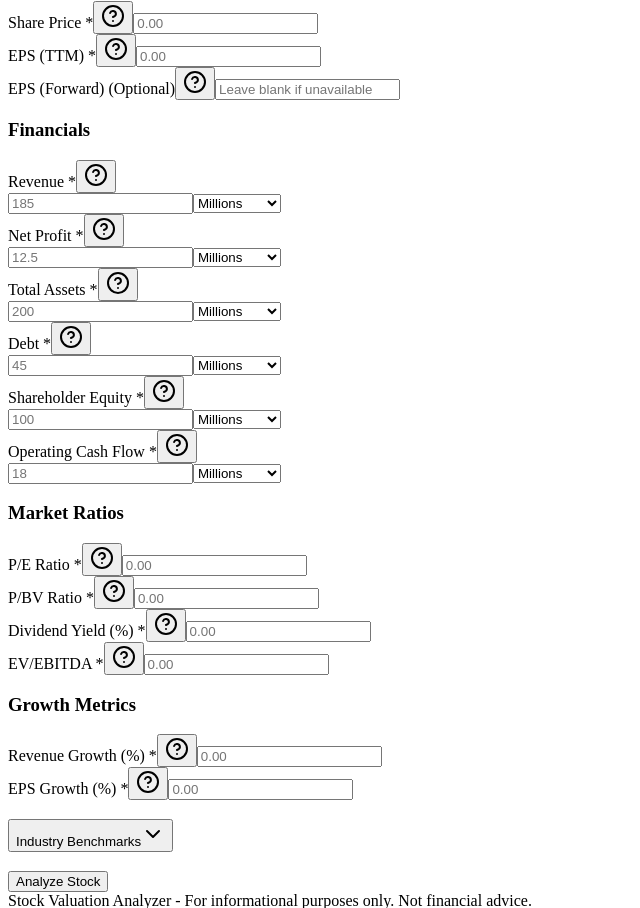
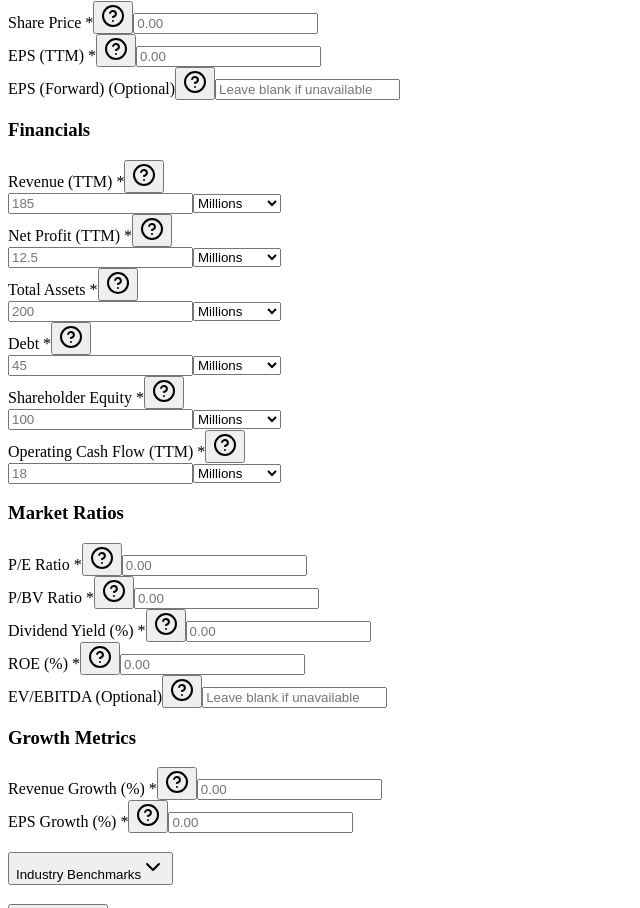
Before and after one commit to pgimhan/stock_analyzer, a React (Vite) app in the folder client/: page / in a window 1280 px wide. Shown: the part 471-1379 px from the top of the page, without its empty margins (0-640 px from the left). Built offline with nearby package versions, Linux system fonts and the light colour scheme; a web font is replaced by a local one.

Commit message:
ROE set as a input

```diff
--- a/client/src/components/RatioTable.tsx
+++ b/client/src/components/RatioTable.tsx
@@ -98,7 +98,7 @@ export default function RatioTable({ result, industryData }: RatioTableProps) {
               </TableRow>
             </TableHeader>
             <TableBody>
-              {ratios.map((ratio, index) => {
+              {ratios.filter(ratio => ratio.stock != null && ratio.stock !== 0).map((ratio, index) => {
                 const diff = ((ratio.stock - ratio.industry) / ratio.industry) * 100;
                 const status = getStatus(ratio.stock, ratio.industry, ratio.lowerIsBetter);
 
--- a/client/src/components/StockInputForm.tsx
+++ b/client/src/components/StockInputForm.tsx
@@ -198,7 +198,7 @@ export default function StockInputForm({ onAnalyze, initialData }: StockInputFor
               <div className="grid grid-cols-1 md:grid-cols-2 gap-4">
                 <div className="space-y-2">
                   <Label htmlFor="revenue" className="flex items-center gap-2">
-                    Revenue *
+                    Revenue (TTM) *
                     <FieldInfo {...fieldDescriptions.revenue} />
                   </Label>
                   <div className="flex gap-2">
@@ -222,7 +222,7 @@ export default function StockInputForm({ onAnalyze, initialData }: StockInputFor
                 </div>
                 <div className="space-y-2">
                   <Label htmlFor="netProfit" className="flex items-center gap-2">
-                    Net Profit *
+                    Net Profit (TTM) *
                     <FieldInfo {...fieldDescriptions.netProfit} />
                   </Label>
                   <div className="flex gap-2">
@@ -317,7 +317,7 @@ export default function StockInputForm({ onAnalyze, initialData }: StockInputFor
                 </div>
                 <div className="space-y-2">
                   <Label htmlFor="cashFlow" className="flex items-center gap-2">
-                    Operating Cash Flow *
+                    Operating Cash Flow (TTM) *
                     <FieldInfo {...fieldDescriptions.cashFlow} />
                   </Label>
                   <div className="flex gap-2">
@@ -391,16 +391,31 @@ export default function StockInputForm({ onAnalyze, initialData }: StockInputFor
                 </div>
 
                 <div className="space-y-2">
+                  <Label htmlFor="roe" className="flex items-center gap-2">
+                    ROE (%) *
+                    <FieldInfo {...fieldDescriptions.roe} />
+                  </Label>
+                  <Input
+                    id="roe"
+                    type="number"
+                    step="0.01"
+                    placeholder="0.00"
+                    {...register("roe", { valueAsNumber: true })}
+                    data-testid="input-roe"
+                  />
+                  {errors.roe && <p className="text-sm text-destructive">{errors.roe.message}</p>}
+                </div>
+                <div className="space-y-2">
                   <Label htmlFor="evEbitda" className="flex items-center gap-2">
-                    EV/EBITDA *
+                    EV/EBITDA <span className="text-muted-foreground text-xs">(Optional)</span>
                     <FieldInfo {...fieldDescriptions.evEbitda} />
                   </Label>
                   <Input
                     id="evEbitda"
                     type="number"
                     step="0.01"
-                    placeholder="0.00"
-                    {...register("evEbitda", { valueAsNumber: true })}
+                    placeholder="Leave blank if unavailable"
+                    {...register("evEbitda", { setValueAs: v => v === '' ? undefined : Number(v) })}
                     data-testid="input-ev-ebitda"
                   />
                 </div>
--- a/client/src/lib/exampleData.ts
+++ b/client/src/lib/exampleData.ts
@@ -12,6 +12,7 @@ export const exampleStockData: StockAnalysis = {
   debt: 45000000,
   equity: 86206897,
   cashFlow: 18000000,
+  roe: 14.5,
   peRatio: 14.34,
   pbvRatio: 1.85,
   dividendYield: 3.2,
--- a/client/src/lib/fieldDescriptions.ts
+++ b/client/src/lib/fieldDescriptions.ts
@@ -83,6 +83,13 @@ export const fieldDescriptions = {
     goodRange: "Below 1 is undervalued, 1-2 is fair, above 2 is expensive",
     example: "1.15 means fairly valued considering growth"
   },
+  roe: {
+    title: "ROE (Return on Equity)",
+    description: "Return on Equity shows how efficiently the company uses shareholder equity to generate profit.",
+    formula: "(Net Profit ÷ Shareholder Equity) × 100",
+    goodRange: "Above 15% is excellent, above 20% is exceptional",
+    example: "14.5% means company generates Rs. 14.50 profit per Rs. 100 of equity"
+  },
   evEbitda: {
     title: "EV/EBITDA",
     description: "Enterprise Value to Earnings Before Interest, Taxes, Depreciation & Amortization. Used for company valuation.",
--- a/client/src/pages/Home.tsx
+++ b/client/src/pages/Home.tsx
@@ -34,11 +34,10 @@ export default function Home() {
     console.log('Input Data:', data);
 
     // Calculate ratios from raw data
-    const roe = (data.netProfit / data.equity) * 100;
-    console.log(`ROE Calculation: (${data.netProfit} / ${data.equity}) * 100 = ${roe.toFixed(2)}%`);
+    const roe = data.roe;
+    console.log(`ROE (User Input): ${roe.toFixed(2)}%`);
 
     const roa = (data.netProfit / data.totalAssets) * 100;
-    console.log(`ROA Calculation: (${data.netProfit} / ${data.totalAssets}) * 100 = ${roa.toFixed(2)}%`);
 
     const profitMargin = (data.netProfit / data.revenue) * 100;
     console.log(`Profit Margin: (${data.netProfit} / ${data.revenue}) * 100 = ${profitMargin.toFixed(2)}%`);
--- a/shared/schema.ts
+++ b/shared/schema.ts
@@ -15,8 +15,8 @@ export const stockAnalysisSchema = z.object({
   peRatio: z.number().positive("P/E ratio must be positive"),
   pbvRatio: z.number().positive("P/BV ratio must be positive"),
   dividendYield: z.number().nonnegative("Dividend yield cannot be negative"),
-
-  evEbitda: z.number().positive("EV/EBITDA must be positive"),
+  roe: z.number({ required_error: "ROE is required" }),
+  evEbitda: z.number().positive("EV/EBITDA must be positive").optional().or(z.literal(0)),
   revenueGrowth: z.number({ required_error: "Revenue growth is required" }),
   epsGrowth: z.number({ required_error: "EPS growth is required" }),
 
```
